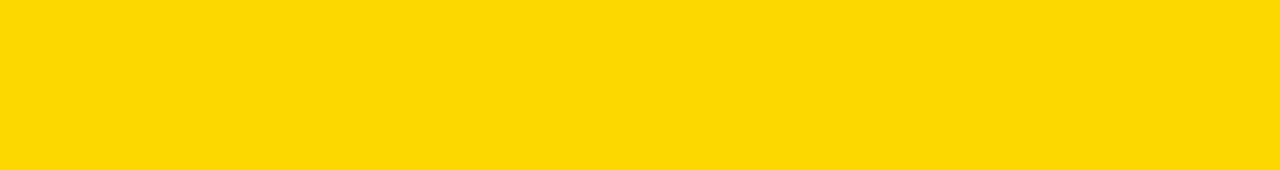
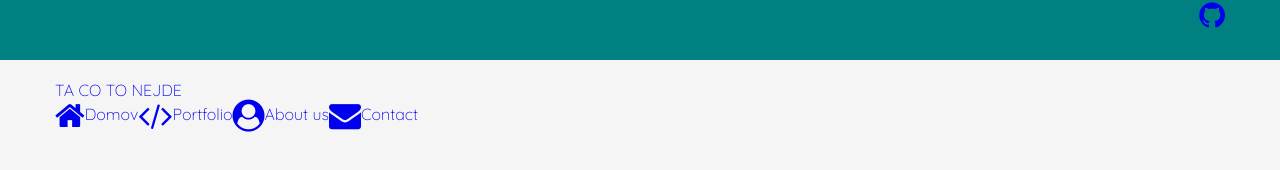
Before and after one commit to one-aedi/project-SPACE-website, a plain HTML site: page home.html in a window 1280 px wide. Drawn offline with Linux system fonts and the light colour scheme.

Commit message:
version1.2

```diff
--- a/home.html
+++ b/home.html
@@ -14,7 +14,29 @@
 </head>
 <body>
     <header>
+            <div class="contact-bar">
+                <div class="container">
+                    <ul class="menu social">
+                        <li><a href="#" class="github-icon"><i class="fa fa-github fa-2x" aria-hidden="true"></i></a></li>
 
+                </ul>
+            </div>
+        </div>
+            <div class="nav-bar">
+                <div class="container">
+                    <h1 class="logo"></h1>
+                    <a href="#">TA CO TO NEJDE</a>
+
+            <nav>
+                <ul class="menu navigation">
+                <li><a href="home.html"><i class="fa fa-home fa-2x" aria-hidden="true"></i>Domov</a></li>
+                <li><a href="Portfolio.html"><i class="fa fa-code fa-2x" aria-hidden="true"></i>Portfolio</a></li>
+                <li><a href="about.html"><i class="fa fa-user-circle fa-2x" aria-hidden="true"></i>About us</a></li>
+                <li><a href="contact.html"><i class="fa fa-envelope fa-2x" aria-hidden="true"></i>Contact</a></li>
+                </ul>
+            </nav>
+        </div>
+    </div>
     </header>
    <main>
 
--- a/styles.css
+++ b/styles.css
@@ -1,3 +1,63 @@
+/*GENERAL*/
 body{
-    background-color: gold ;
+    color: black;
+    background: whitesmoke;
+    font-family: 'Montserrat', sans-serif;
+font-family: 'Quicksand', sans-serif;
+    -webkit-font-smoothing: antialiased;
+
 }
+
+a {
+    text-decoration: none;
+}
+
+h1 {
+font-family: 'Montserrat', sans-serif;
+font-family: 'Quicksand', sans-serif;
+font-weight: 900;
+font-size: 30px;
+
+}
+
+.menu{
+
+    list-style: none;
+    padding-left: 0;
+    margin: 0;
+}
+
+.fa {
+    vertical-align: middle;
+}
+
+
+
+.menu li{
+    float: left;
+}
+
+.container {
+ width: 1170px;
+ margin: auto;
+
+
+}
+/*CONTACT*/
+
+.contact-bar{
+    height: 60px;
+    background-color: teal;
+    font-size: 15px;
+}
+
+.personal{
+
+    float: left;
+}
+
+.social{
+    float: right;
+}
+
+/*NAVIGATION*/
```
